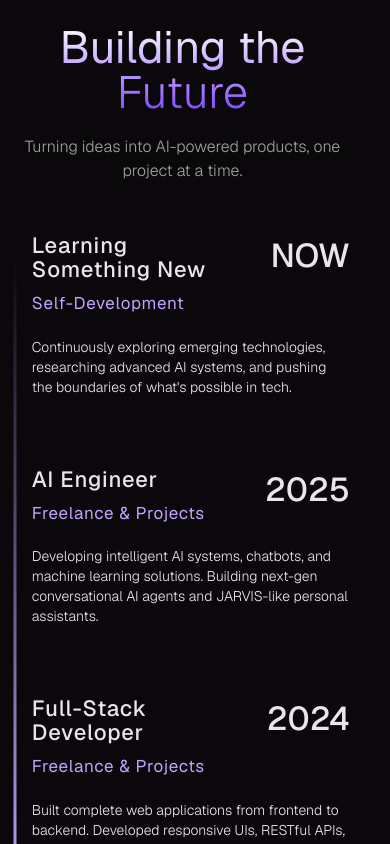
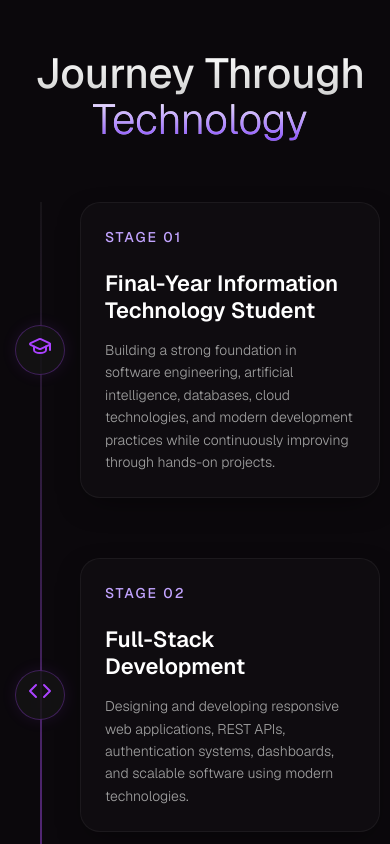
Before and after one commit to Dhrumil00100/PW, a React (Vite) app: page / in a window 390 px wide. Shown: the part 2400-3244 px from the top of the page. Built offline with nearby package versions, Linux system fonts and the light colour scheme.

Commit message:
Redesign Journey Through Technology section with premium animations and new milestones

```diff
--- a/src/components/Career.tsx
+++ b/src/components/Career.tsx
@@ -1,72 +1,116 @@
-import React, { useEffect, useRef, useState } from "react";
+import React, { useEffect, useRef } from "react";
 import "./styles/Career.css";
 import { config } from "../config";
+import { LuGraduationCap, LuCode, LuBot, LuRocket, LuGlobe } from "react-icons/lu";
+import gsap from "gsap";
+import { ScrollTrigger } from "gsap/ScrollTrigger";
 
-const getDisplayYear = (period: string) => {
-  if (period.includes("Present")) return "NOW";
-  if (period.includes(" - ")) {
-    return period.split(" - ")[0]; // Show start year for ranges
+gsap.registerPlugin(ScrollTrigger);
+
+const getIcon = (iconName: string) => {
+  switch (iconName) {
+    case "education": return <LuGraduationCap />;
+    case "development": return <LuCode />;
+    case "ai": return <LuBot />;
+    case "rocket": return <LuRocket />;
+    case "vision": return <LuGlobe />;
+    default: return <LuCode />;
   }
-  return period; // Single year like "2021"
 };
 
 const Career = () => {
   const timelineRef = useRef<HTMLDivElement>(null);
-  const [scrollProgress, setScrollProgress] = useState(0);
+  const containerRef = useRef<HTMLDivElement>(null);
 
   useEffect(() => {
+    // Scroll progress for the timeline line
     const handleScroll = () => {
-      if (timelineRef.current) {
-        const parent = timelineRef.current.parentElement;
-        if (parent) {
-          const rect = parent.getBoundingClientRect();
+      if (timelineRef.current && containerRef.current) {
+        const rect = containerRef.current.getBoundingClientRect();
         const windowHeight = window.innerHeight;
-          // Start animating when the top of the container is near the middle of the screen
-          const startScroll = windowHeight / 2;
+        // Start filling timeline when the top of container is 1/3 down the screen
+        const startScroll = windowHeight / 1.5;
         const scrolled = startScroll - rect.top;
 
+        // Progress reaches 100% when the bottom of container reaches the middle of the screen
         let progress = (scrolled / rect.height) * 100;
         progress = Math.max(0, Math.min(100, progress));
-          setScrollProgress(progress);
-        }
+        timelineRef.current.style.height = `${progress}%`;
       }
     };
 
     window.addEventListener("scroll", handleScroll);
     handleScroll(); // Initial check
 
-    return () => window.removeEventListener("scroll", handleScroll);
+    // Intersection Observer for milestones fade + slide up
+    const observer = new IntersectionObserver((entries) => {
+      entries.forEach(entry => {
+        if (entry.isIntersecting) {
+          entry.target.classList.add("visible");
+        }
+      });
+    }, { threshold: 0.2 });
+
+    const elements = document.querySelectorAll(".milestone-card");
+    elements.forEach(el => observer.observe(el));
+
+    // Mouse tracking for glassmorphism hover glow effect (Linear/Vercel style)
+    const handleMouseMove = (e: MouseEvent) => {
+      const cards = document.querySelectorAll(".milestone-card");
+      cards.forEach((card) => {
+        const rect = (card as HTMLElement).getBoundingClientRect();
+        const x = e.clientX - rect.left;
+        const y = e.clientY - rect.top;
+        (card as HTMLElement).style.setProperty("--mouse-x", `${x}px`);
+        (card as HTMLElement).style.setProperty("--mouse-y", `${y}px`);
+      });
+    };
+
+    window.addEventListener("mousemove", handleMouseMove);
+
+    // Refresh GSAP ScrollTrigger to ensure downstream pinned sections (like Work)
+    // recalculate their start positions based on this component's exact height.
+    const timeout = setTimeout(() => {
+      ScrollTrigger.refresh();
+    }, 100);
+
+    return () => {
+      window.removeEventListener("scroll", handleScroll);
+      window.removeEventListener("mousemove", handleMouseMove);
+      observer.disconnect();
+      clearTimeout(timeout);
+    };
   }, []);
 
   return (
-    <div className="career-section section-container">
+    <div className="career-section section-container" id="journey">
       <div className="career-container">
         <h2>
-          Building the <span>Future</span>
+          Journey Through <span>Technology</span>
         </h2>
-        <p className="career-subtitle">
-          Turning ideas into AI-powered products, one project at a time.
-        </p>
-        <div className="career-info">
-          <div
-            className="career-timeline"
-            ref={timelineRef}
-            style={{ maxHeight: `${scrollProgress}%` }}
-          >
-            <div className="career-dot"></div>
+
+        <div className="roadmap-container" ref={containerRef}>
+          <div className="roadmap-timeline">
+            <div className="roadmap-line-bg"></div>
+            <div className="roadmap-line-progress" ref={timelineRef}>
+              <div className="roadmap-glow-dot"></div>
             </div>
-          {config.experiences.map((exp, index) => (
-            <div key={index} className="career-info-box">
-              <div className="career-info-in">
-                <div className="career-role">
-                  <h4>{exp.position}</h4>
-                  <h5>{exp.company}</h5>
           </div>
-                <h3>{getDisplayYear(exp.period)}</h3>
+
+          <div className="roadmap-milestones">
+            {config.experiences.map((exp: any, index: number) => (
+              <div key={index} className={`milestone-wrapper ${index % 2 === 0 ? "left" : "right"}`}>
+                <div className="milestone-dot">
+                  <div className="milestone-icon">{getIcon(exp.icon)}</div>
                 </div>
-              <p>{exp.description}</p>
+                <div className="milestone-card">
+                  <div className="milestone-stage">{exp.stage}</div>
+                  <h3 className="milestone-title">{exp.title}</h3>
+                  <p className="milestone-desc">{exp.description}</p>
+                </div>
               </div>
             ))}
+          </div>
         </div>
       </div>
     </div>
--- a/src/components/styles/Career.css
+++ b/src/components/styles/Career.css
@@ -2,286 +2,283 @@
   display: flex;
   flex-direction: column;
   align-items: center;
-  place-items: center;
-  justify-content: center;
   position: relative;
-  opacity: 1;
-  height: auto;
-  margin: auto;
-  margin-bottom: 250px;
-  padding: 120px 0px;
+  width: 100%;
+  padding: 120px 0;
+  margin-bottom: 300px;
+}
+
+.career-container {
+  width: 100%;
+  max-width: 1200px;
+  margin: 0 auto;
+  padding: 0 20px;
 }
 
 .career-section h2 {
-  font-size: 70px;
-  line-height: 70px;
-  font-weight: 400;
+  font-size: 64px;
+  font-weight: 500;
   text-align: center;
+  margin-bottom: 100px;
+  background: linear-gradient(180deg, #ffffff 0%, #a5a5a5 100%);
+  background-clip: text;
+  -webkit-background-clip: text;
+  -webkit-text-fill-color: transparent;
+  color: transparent;
+}
+
+.career-section h2 span {
+  font-family: "Geist", sans-serif;
+  font-weight: 300;
   background: linear-gradient(0deg, #7f40ff, #ffffff);
   background-clip: text;
   -webkit-background-clip: text;
   -webkit-text-fill-color: transparent;
-  color: transparent;
-  margin-top: 50px;
-  margin-bottom: 20px;
 }
 
-.career-subtitle {
-  text-align: center;
-  font-size: 20px;
-  font-weight: 300;
-  color: #a0a0a0;
-  margin-bottom: 70px;
-  max-width: 600px;
-  margin-left: auto;
-  margin-right: auto;
+/* Roadmap Structure */
+.roadmap-container {
+  position: relative;
+  width: 100%;
+  display: flex;
+  flex-direction: column;
 }
 
-.career-section h2>span {
-  font-family: "Geist", sans-serif;
-  font-weight: 300;
+.roadmap-timeline {
+  position: absolute;
+  top: 0;
+  bottom: 0;
+  left: 50%;
+  transform: translateX(-50%);
+  width: 2px;
+  z-index: 1;
 }
 
-.career-info {
-  position: relative;
-  display: flex;
-  flex-direction: column;
-  margin: 0px auto;
+.roadmap-line-bg {
+  position: absolute;
+  top: 0;
+  left: 0;
+  width: 100%;
+  height: 100%;
+  background: rgba(255, 255, 255, 0.05);
 }
 
-.career-info-box {
-  display: flex;
-  justify-content: space-between;
-  margin-bottom: 50px;
+.roadmap-line-progress {
+  position: absolute;
+  top: 0;
+  left: 0;
+  width: 100%;
+  height: 0%;
+  background: linear-gradient(180deg, transparent 0%, #aa42ff 100%);
+  transition: height 0.1s ease-out;
 }
 
-.career-info-box p {
-  width: 40%;
-  font-size: 14px;
-  font-weight: 300;
-  margin: 0;
-  line-height: 20px;
-}
-
-.career-info-in {
-  display: flex;
-  width: 40%;
-  justify-content: space-between;
-  gap: 50px;
-}
-
-.career-info h3 {
-  font-size: 48px;
-  margin: 0;
-  font-weight: 500;
-  line-height: 45px;
-}
-
-.career-info h4 {
-  font-size: 33px;
-  line-height: 30px;
-  letter-spacing: 0.8px;
-  font-weight: 500;
-  margin: 0;
-}
-
-.career-info h5 {
-  font-weight: 400;
-  letter-spacing: 0.7px;
-  font-size: 20px;
-  text-transform: capitalize;
-  margin: 10px 0px;
-  color: var(--accentColor);
-}
-
-.career-timeline {
-  position: absolute;
-  top: -50px;
-  left: 50%;
-  transform: translateX(-50%);
-  width: 3px;
-  height: 100%;
-  background-image: linear-gradient(to top,
-      #aa42ff 20%,
-      var(--accentColor) 50%,
-      transparent 95%);
-  max-height: 0%;
-}
-
-.career-dot {
+.roadmap-glow-dot {
   position: absolute;
   bottom: 0;
   left: 50%;
   transform: translate(-50%, 50%);
-  background-color: #aa42ff;
-  width: 10px;
-  height: 10px;
-  border-radius: 50px;
-  box-shadow: 0px 0px 5px 2px #d29bff, 0px 0px 15px 8px #d097ff,
-    0px 0px 110px 20px #f2c0ff;
-  animation: timeline 0.8s linear infinite forwards;
+  width: 12px;
+  height: 12px;
+  border-radius: 50%;
+  background: #aa42ff;
+  box-shadow: 0 0 10px 2px rgba(170, 66, 255, 0.5),
+              0 0 20px 5px rgba(170, 66, 255, 0.3),
+              0 0 40px 10px rgba(170, 66, 255, 0.1);
 }
 
-@keyframes timeline {
+.roadmap-milestones {
+  position: relative;
+  width: 100%;
+  display: flex;
+  flex-direction: column;
+  gap: 80px;
+  z-index: 2;
+}
 
-  10%,
-  20%,
-  50%,
-  70%,
-  90% {
-    box-shadow: 0px 0px 5px 2px #d29bff;
+.milestone-wrapper {
+  display: flex;
+  width: 100%;
+  justify-content: flex-start;
+  position: relative;
+}
+
+.milestone-wrapper.right {
+  justify-content: flex-end;
+}
+
+.milestone-dot {
+  position: absolute;
+  left: 50%;
+  top: 50%;
+  transform: translate(-50%, -50%);
+  width: 48px;
+  height: 48px;
+  border-radius: 50%;
+  background: rgba(20, 20, 20, 0.8);
+  border: 1px solid rgba(170, 66, 255, 0.3);
+  display: flex;
+  align-items: center;
+  justify-content: center;
+  color: #aa42ff;
+  font-size: 24px;
+  backdrop-filter: blur(10px);
+  z-index: 3;
+  transition: all 0.3s ease;
+  box-shadow: 0 0 15px rgba(170, 66, 255, 0.1);
+}
+
+.milestone-wrapper:hover .milestone-dot {
+  border-color: #aa42ff;
+  box-shadow: 0 0 20px rgba(170, 66, 255, 0.4);
+  transform: translate(-50%, -50%) scale(1.1);
+  color: #fff;
+}
+
+.milestone-card {
+  width: calc(50% - 60px);
+  padding: 32px;
+  border-radius: 20px;
+  background: rgba(255, 255, 255, 0.02);
+  border: 1px solid rgba(255, 255, 255, 0.05);
+  backdrop-filter: blur(12px);
+  -webkit-backdrop-filter: blur(12px);
+  box-shadow: 0 10px 30px -10px rgba(0, 0, 0, 0.5);
+  opacity: 0;
+  transform: translateY(40px);
+  transition: all 0.6s cubic-bezier(0.16, 1, 0.3, 1);
+  position: relative;
+  overflow: hidden;
+}
+
+.milestone-wrapper.left .milestone-card {
+  text-align: right;
+  transform: translateX(-40px) translateY(40px);
+}
+
+.milestone-wrapper.right .milestone-card {
+  text-align: left;
+  transform: translateX(40px) translateY(40px);
+}
+
+/* Visibility classes triggered by IntersectionObserver */
+.milestone-card.visible {
+  opacity: 1;
+  transform: translate(0, 0) !important;
+}
+
+/* Mouse hover glow effect */
+.milestone-card::before {
+  content: "";
+  position: absolute;
+  top: 0;
+  left: 0;
+  width: 100%;
+  height: 100%;
+  background: radial-gradient(600px circle at var(--mouse-x, 0) var(--mouse-y, 0), rgba(170, 66, 255, 0.08), transparent 40%);
+  opacity: 0;
+  transition: opacity 0.3s;
+  pointer-events: none;
+}
+
+.milestone-card:hover::before {
+  opacity: 1;
+}
+
+.milestone-card:hover {
+  border-color: rgba(170, 66, 255, 0.3);
+  box-shadow: 0 20px 40px -10px rgba(0, 0, 0, 0.6), 0 0 30px rgba(170, 66, 255, 0.05);
+}
+
+.milestone-stage {
+  font-family: "Geist", sans-serif;
+  font-size: 14px;
+  font-weight: 500;
+  letter-spacing: 2px;
+  text-transform: uppercase;
+  color: var(--accentColor);
+  margin-bottom: 12px;
+}
+
+.milestone-title {
+  font-size: 26px;
+  font-weight: 600;
+  color: #fff;
+  margin-bottom: 16px;
+  line-height: 1.2;
+}
+
+.milestone-desc {
+  font-size: 15px;
+  line-height: 1.6;
+  color: #a0a0a0;
+  margin: 0;
+  font-weight: 300;
+}
+
+/* Responsiveness */
+@media (max-width: 900px) {
+  .roadmap-timeline {
+    left: 20px;
+    transform: none;
   }
 
-  10%,
-  30%,
-  0%,
-  100%,
-  64%,
-  80% {
-    box-shadow: 0px 0px 5px 2px #d29bff, 0px 0px 15px 5px #d097ff,
-      0px 0px 110px 20px #f2c0ff;
+  .roadmap-glow-dot {
+    left: 50%;
+    transform: translate(-50%, 50%);
+  }
+
+  .milestone-wrapper, .milestone-wrapper.right {
+    justify-content: flex-start;
+  }
+
+  .milestone-dot {
+    left: 20px;
+    transform: translate(-50%, -50%);
+  }
+
+  .milestone-wrapper:hover .milestone-dot {
+    transform: translate(-50%, -50%) scale(1.1);
+  }
+
+  .milestone-card {
+    width: calc(100% - 70px);
+    margin-left: 70px;
+    text-align: left !important;
+  }
+
+  .milestone-wrapper.left .milestone-card,
+  .milestone-wrapper.right .milestone-card {
+    transform: translateY(40px);
   }
 }
 
-@keyframes timeline2 {
-  0% {
-    box-shadow: 0px 0px 5px 2px #d29bff;
+@media (max-width: 600px) {
+  .career-section {
+    padding: 80px 0;
   }
 
-  100% {
-    box-shadow: 0px 0px 5px 2px #d29bff, 0px 0px 15px 5px #d097ff,
-      0px 0px 110px 20px #f2c0ff;
-  }
-}
-
-@media only screen and (max-width: 1400px) {
   .career-section h2 {
-    font-size: 50px;
-    line-height: 50px;
+    font-size: 42px;
+    margin-bottom: 60px;
+    line-height: 1.1;
   }
 
-  .career-info h4 {
+  .milestone-title {
     font-size: 22px;
-    line-height: 24px;
-    width: 180px;
   }
 
-  .career-info h5 {
-    font-size: 17px;
-  }
-
-  .career-info h3 {
-    font-size: 40px;
-  }
-
-  .career-info-box p {
+  .milestone-desc {
     font-size: 14px;
   }
 
-  .career-info-in {
-    width: 45%;
-    gap: 20px;
+  .milestone-card {
+    padding: 24px;
+    width: calc(100% - 60px);
+    margin-left: 60px;
   }
 
-  .career-info-box p {
-    width: 45%;
+  .roadmap-milestones {
+    gap: 60px;
   }
 }
-
-@media only screen and (min-width: 600px) and (max-width: 767px) {
-  .career-section h2 {
-    font-size: 42px;
-    line-height: 44px;
-  }
-
-  .career-info h3 {
-    font-size: 36px;
-  }
-
-  .career-info h4 {
-    font-size: 20px;
-  }
-}
-
-@media only screen and (min-width: 768px) and (max-width: 1024px) {
-  .career-section h2 {
-    font-size: 48px;
-    line-height: 48px;
-  }
-
-  .career-info h3 {
-    font-size: 38px;
-  }
-}
-
-@media only screen and (max-width: 1025px) {
-  .career-section {
-    padding: 70px 0px;
-    padding-top: 100px;
-    margin-top: 0px;
-    margin-bottom: 0;
-  }
-}
-
-@media only screen and (max-width: 900px) {
-  .career-info-box {
-    flex-direction: column;
-    gap: 10px;
-    margin-bottom: 70px;
-  }
-
-  .career-info-in,
-  .career-info-box p {
-    width: 100%;
-    padding-left: 10%;
-    box-sizing: border-box;
-  }
-
-  .career-timeline {
-    left: 0%;
-  }
-
-  .career-container {
-    width: calc(100% - 25px);
-  }
-}
-
-@media only screen and (max-width: 600px) {
-  .career-info {
-    margin: 0;
-  }
-
-  .career-section h2 {
-    width: 100%;
-    font-size: 45px;
-    line-height: 45px;
-    margin-top: 0px;
-  }
-
-  .career-subtitle {
-    font-size: 16px;
-    margin-bottom: 50px;
-  }
-
-  .career-info-in {
-    gap: 0px;
-  }
-
-  .career-info h3 {
-    font-size: 33px;
-  }
-
-  .career-info-in,
-  .career-info-box p {
-    padding-left: 5%;
-  }
-
-  .career-section {
-    padding-top: 90px;
-    margin-top: 0px;
-
-    align-items: start;
-    place-items: inherit;
-    justify-content: left;
-  }
-}
--- a/src/config.ts
+++ b/src/config.ts
@@ -15,88 +15,34 @@ export const config = {
     },
     experiences: [
         {
-            position: "Learning Something New",
-            company: "Self-Development",
-            period: "2025 - Present",
-            location: "India",
-            description: "Continuously exploring emerging technologies, researching advanced AI systems, and pushing the boundaries of what's possible in tech.",
-            responsibilities: [
-                "Researching cutting-edge AI and ML technologies",
-                "Experimenting with new frameworks and tools",
-                "Contributing to open-source projects",
-                "Building innovative personal projects"
-            ],
-            technologies: ["Research", "Innovation", "Open Source", "New Tech"]
+            stage: "Stage 01",
+            title: "Final-Year Information Technology Student",
+            icon: "education",
+            description: "Building a strong foundation in software engineering, artificial intelligence, databases, cloud technologies, and modern development practices while continuously improving through hands-on projects."
         },
         {
-            position: "AI Engineer",
-            company: "Freelance & Projects",
-            period: "2025",
-            location: "India",
-            description: "Developing intelligent AI systems, chatbots, and machine learning solutions. Building next-gen conversational AI agents and JARVIS-like personal assistants.",
-            responsibilities: [
-                "Building AI-powered chatbots and conversational agents",
-                "Developing machine learning models with TensorFlow and PyTorch",
-                "Working with LLMs and transformer architectures",
-                "Creating autonomous AI systems and automation tools"
-            ],
-            technologies: ["Python", "TensorFlow", "PyTorch", "LLMs", "NLP", "AI Agents"]
+            stage: "Stage 02",
+            title: "Full-Stack Development",
+            icon: "development",
+            description: "Designing and developing responsive web applications, REST APIs, authentication systems, dashboards, and scalable software using modern technologies."
         },
         {
-            position: "Full-Stack Developer",
-            company: "Freelance & Projects",
-            period: "2024",
-            location: "India",
-            description: "Built complete web applications from frontend to backend. Developed responsive UIs, RESTful APIs, and database solutions for various clients and projects.",
-            responsibilities: [
-                "Developing full-stack web applications using React and Node.js",
-                "Building RESTful APIs and integrating databases",
-                "Creating responsive and interactive user interfaces",
-                "Deploying and maintaining web applications"
-            ],
-            technologies: ["React", "Node.js", "MongoDB", "Express", "Next.js", "TypeScript"]
+            stage: "Stage 03",
+            title: "AI Development",
+            icon: "ai",
+            description: "Creating AI agents, LLM-powered applications, intelligent automation systems, chatbots, and machine learning solutions focused on solving real-world problems."
         },
         {
-            position: "Python Developer",
-            company: "Self-Taught & Projects",
-            period: "2023",
-            location: "India",
-            description: "Dove deep into Python programming, building automation scripts, bots, and mastering the fundamentals of software development and problem-solving.",
-            responsibilities: [
-                "Learning Python programming and core concepts",
-                "Building automation scripts and Discord bots",
-                "Exploring data structures and algorithms",
-                "Participating in competitive programming"
-            ],
-            technologies: ["Python", "Automation", "Scripting", "Discord.py", "Problem Solving"]
+            stage: "Stage 04",
+            title: "Freelancing & Product Building",
+            icon: "rocket",
+            description: "Working on freelance projects, collaborating with clients, and transforming ideas into useful digital products while learning product thinking and business strategy."
         },
         {
-            position: "Graphic Designer",
-            company: "Freelance",
-            period: "2022",
-            location: "India",
-            description: "Started my creative journey as a graphic designer, creating logos, banners, and visual content. This sparked my passion for technology and digital creation.",
-            responsibilities: [
-                "Designing logos and brand identity materials",
-                "Creating social media graphics and banners",
-                "Working with clients on creative projects",
-                "Learning design principles and visual aesthetics"
-            ],
-            technologies: ["Photoshop", "Illustrator", "Canva", "Figma", "Visual Design"]
-        },
-        {
-            position: "Microsoft Office",
-            company: "Begin Learning",
-            period: "2021",
-            location: "India",
-            description: "Started my journey into the digital world by learning Microsoft Office tools. This foundational step introduced me to computers and sparked my curiosity for technology.",
-            responsibilities: [
-                "Learning Microsoft Word, Excel, and PowerPoint",
-                "Creating documents and presentations",
-                "Understanding basic computer operations",
-                "Building foundational digital skills"
-            ],
-            technologies: ["MS Word", "MS Excel", "MS PowerPoint", "Computer Basics"]
+            stage: "Stage 05",
+            title: "Vision",
+            icon: "vision",
+            description: "My goal is to build innovative AI products, scalable SaaS platforms, and intelligent automation systems that create meaningful impact for businesses and people around the world."
         }
     ],
     projects: [
```
Lines whose indentation alone changed are shown as unchanged.
